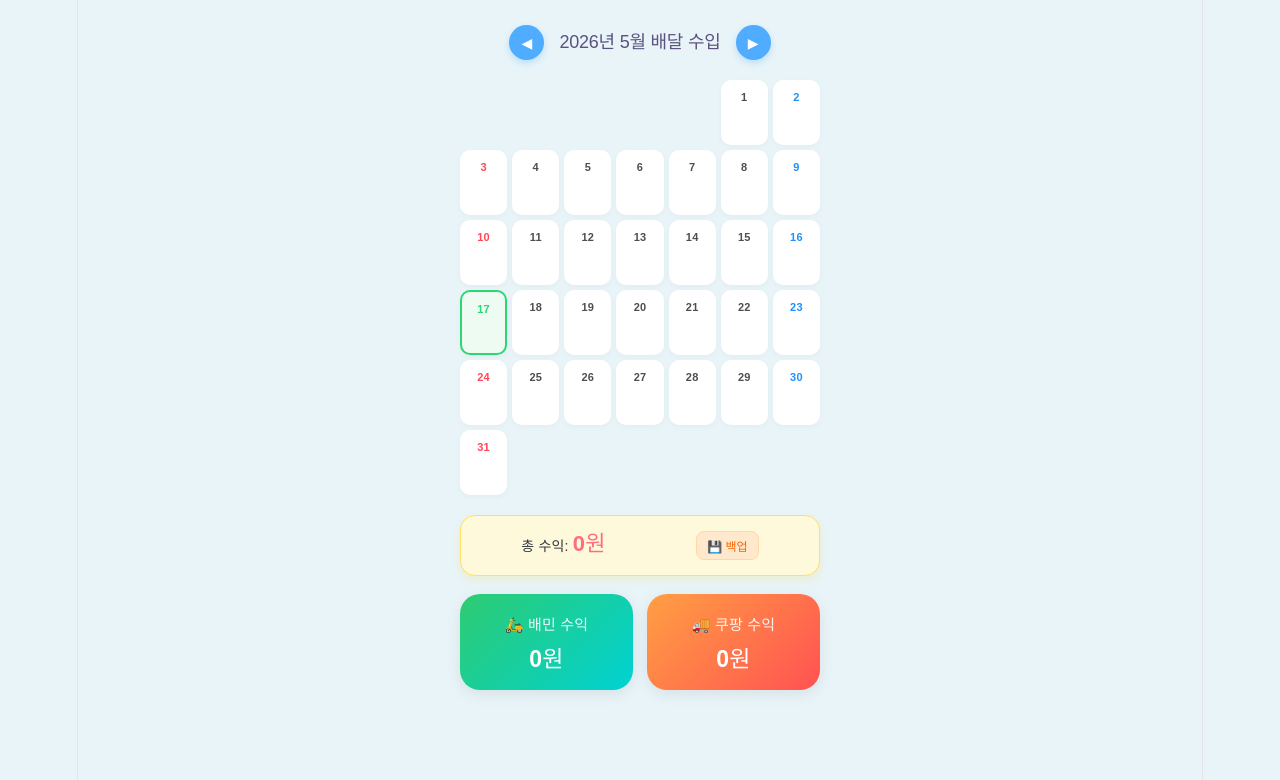
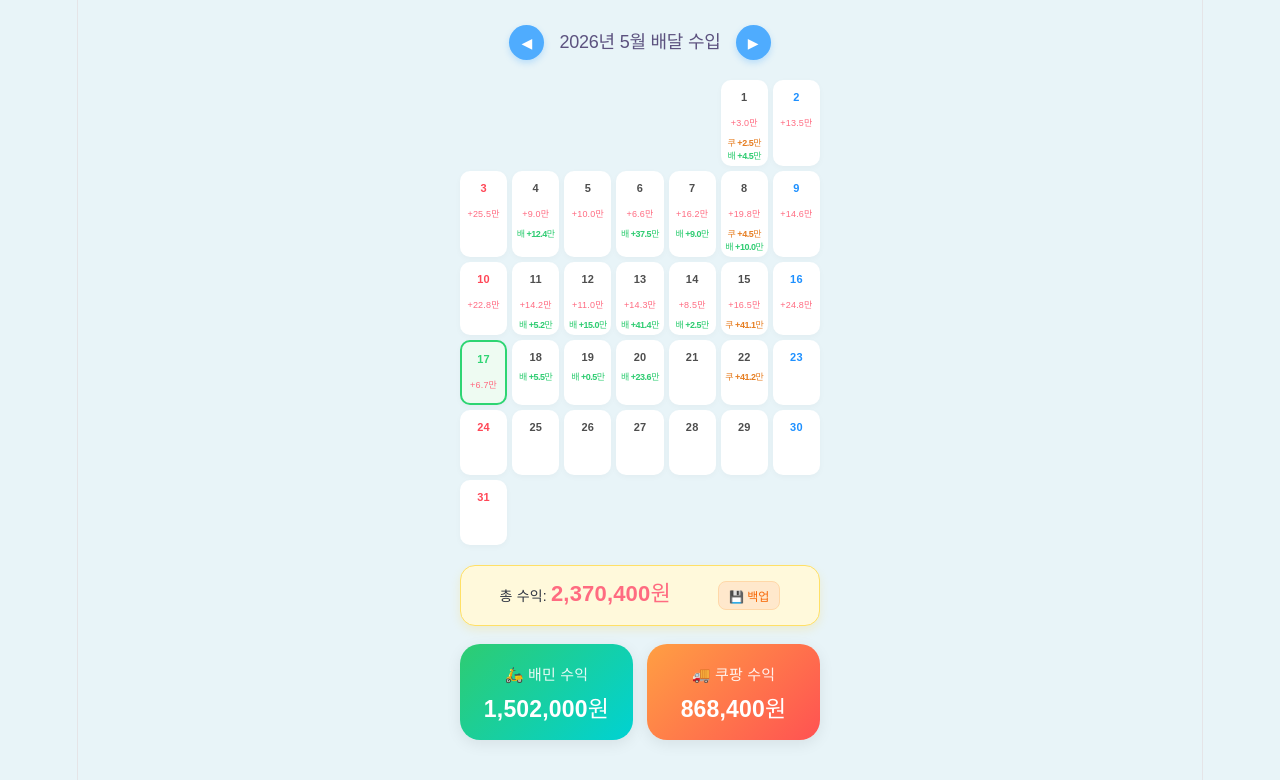
Before and after one commit to ovartang/gagebuddal, a React (Vite) app: page / in a window 1280 px wide. Shown: the top 780 px of the page. Built offline with nearby package versions, Linux system fonts and the light colour scheme.

Commit message:
Update App.jsx

```diff
--- a/src/App.jsx
+++ b/src/App.jsx
@@ -8,17 +8,138 @@ function App() {
   const [currentMonth, setCurrentMonth] = useState(today.getMonth());
   const [selectedDate, setSelectedDate] = useState(null);
 
-  const [data, setData] = useState(() => {
-    const saved = localStorage.getItem("gagebu-data");
-    return saved ? JSON.parse(saved) : {};
-  });
+const [data, setData] = useState(() => {
+  const saved = localStorage.getItem("gagebu-data");
 
+  if (saved) return JSON.parse(saved);
+
+  return {
+    "2026-4-17": [
+      { amount: 8000, platform: "배민" },
+      { amount: 4700, platform: "쿠팡" },
+    ],
+
+    "2026-4-18": [
+      { amount: 100000, platform: "쿠팡" },
+      { amount: 110000, platform: "배민" },
+    ],
+
+    "2026-4-19": [
+      { amount: 70000, platform: "쿠팡" },
+      { amount: 160000, platform: "배민" },
+    ],
+
+    "2026-4-21": [
+      { amount: 70000, platform: "배민" },
+      { amount: 22000, platform: "쿠팡" },
+    ],
+
+    "2026-4-22": [
+      { amount: 25000, platform: "쿠팡" },
+      { amount: 55000, platform: "배민" },
+    ],
+
+    "2026-4-25": [
+      { amount: 120000, platform: "배민" },
+    ],
+
+    "2026-4-28": [
+      { amount: 45000, platform: "배민" },
+    ],
+
+    "2026-4-29": [
+      { amount: 123950, platform: "배민" },
+    ],
+
+    "2026-5-1": [
+      { amount: 30000, platform: "배민" },
+    ],
+
+    "2026-5-2": [
+      { amount: 135000, platform: "배민" },
+    ],
+
+    "2026-5-3": [
+      { amount: 45000, platform: "쿠팡" },
+      { amount: 210000, platform: "배민" },
+    ],
+
+    "2026-5-4": [
+      { amount: 90000, platform: "배민" },
+    ],
+
+    "2026-5-5": [
+      { amount: 100000, platform: "배민" },
+    ],
+
+    "2026-5-6": [
+      { amount: 14000, platform: "쿠팡" },
+      { amount: 52000, platform: "배민" },
+    ],
+
+    "2026-5-7": [
+      { amount: 150000, platform: "배민" },
+      { amount: 12000, platform: "쿠팡" },
+    ],
+
+    "2026-5-8": [
+      { amount: 84000, platform: "배민" },
+      { amount: 114000, platform: "쿠팡" },
+    ],
+
+    "2026-5-9": [
+      { amount: 140000, platform: "배민" },
+      { amount: 6000, platform: "쿠팡" },
+    ],
+
+    "2026-5-10": [
+      { amount: 190000, platform: "배민" },
+      { amount: 38000, platform: "쿠팡" },
+    ],
+
+    "2026-5-11": [
+      { amount: 117000, platform: "쿠팡" },
+      { amount: 25000, platform: "배민" },
+    ],
+
+    "2026-5-12": [
+      { amount: 110000, platform: "쿠팡" },
+    ],
+
+    "2026-5-13": [
+      { amount: 88000, platform: "쿠팡" },
+      { amount: 55000, platform: "배민" },
+    ],
+
+    "2026-5-14": [
+      { amount: 80000, platform: "쿠팡" },
+      { amount: 5000, platform: "배민" },
+    ],
+
+    "2026-5-15": [
+      { amount: 108000, platform: "배민" },
+      { amount: 57000, platform: "쿠팡" },
+    ],
+
+    "2026-5-16": [
+      { amount: 68000, platform: "배민" },
+      { amount: 180000, platform: "쿠팡" },
+    ],
+
+    "2026-5-17": [
+      { amount: 60000, platform: "배민" },
+      { amount: 7400, platform: "쿠팡" },
+    ],
+  };
+});
   const [amount, setAmount] = useState("");
   const [platform, setPlatform] = useState("쿠팡");
 
   useEffect(() => {
     localStorage.setItem("gagebu-data", JSON.stringify(data));
   }, [data]);
+
+
 
   const exportToCSV = () => {
     let csvContent = "\uFEFF";
```
